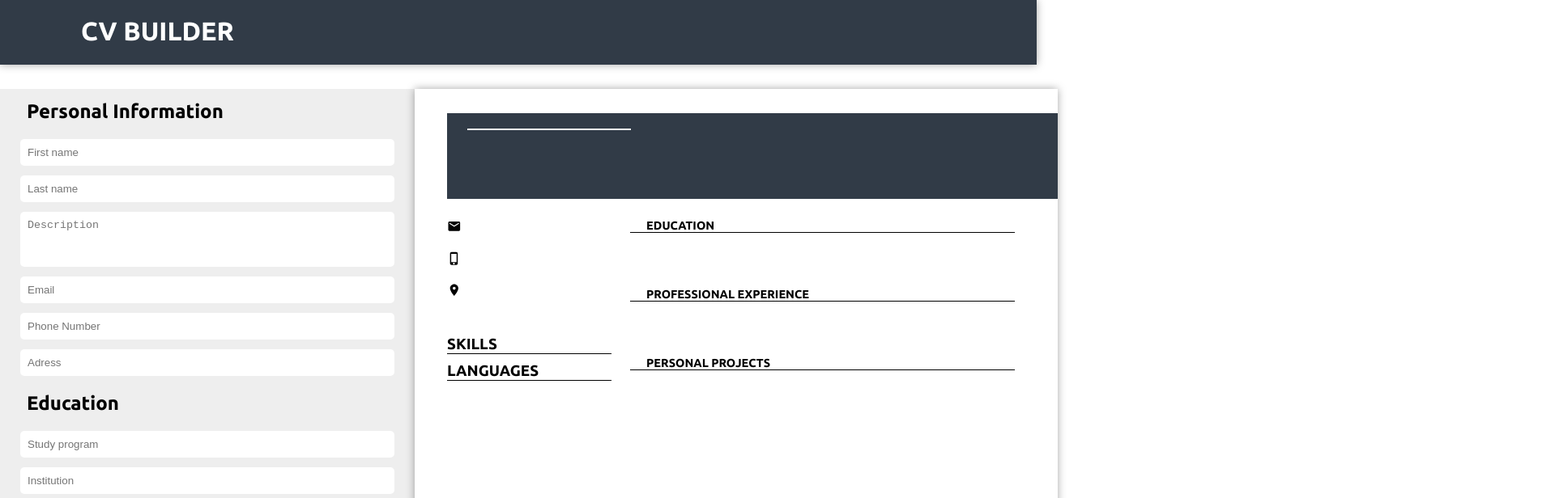
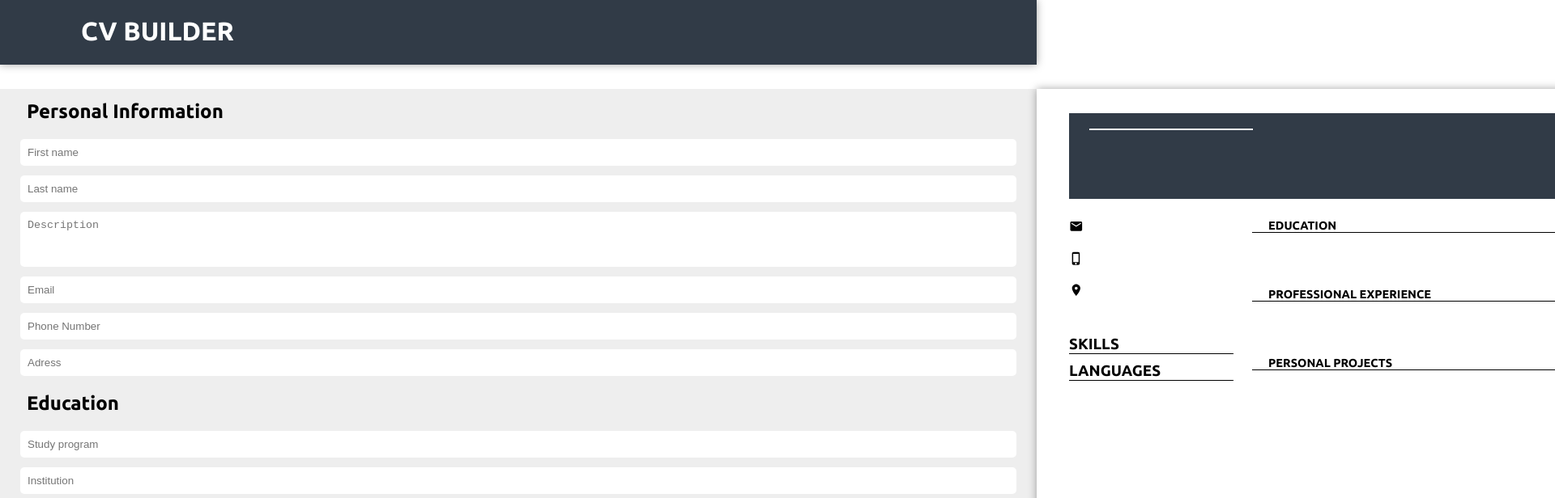
Before and after one commit to Frd0mF/CV-Builder, a React (Create React App) app: page / in a window 1280 px wide. Shown: the top 616 px of the page at 81% size, 1920 px wide, since content can reach past the window. Built offline with nearby package versions, Linux system fonts and the light colour scheme.

Commit message:
Update index.css

```diff
--- a/src/index.css
+++ b/src/index.css
@@ -7,6 +7,22 @@
   font-family: 'Ubuntu';
   -webkit-font-smoothing: antialiased;
   -moz-osx-font-smoothing: grayscale;
+}
+
+@media only screen and (max-width: 1350px)
+ {
+  .main {
+    flex-direction: column;
+}
+.cv-builder, .info {
+  min-width: 100vw;
+  margin: auto;
+  width: 50%;
+}
+.preview{
+  margin: auto;
+  width: 50%;
+}
 }
 
 .header {
```
